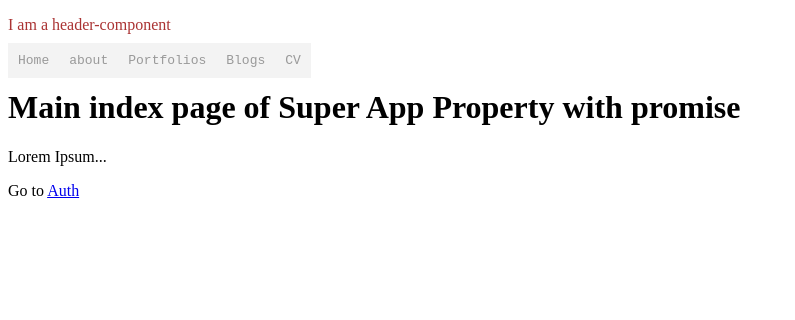
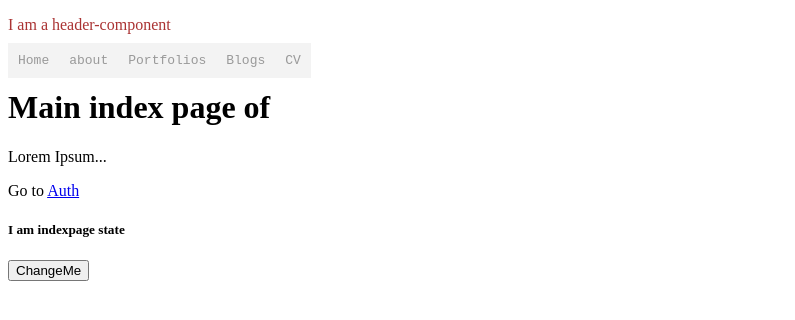
Before and after one commit to gitfilix/next_js_tryout, a Next.js app: page / in a window 1280 px wide. Shown: the top 320 px of the page, without its empty margins (0-795 px from the left). Built offline with nearby package versions, Linux system fonts and the light colour scheme.

Commit message:
state update L14

```diff
--- a/pages/index.js
+++ b/pages/index.js
@@ -5,19 +5,15 @@ import BaseLayout from '../components/layouts/BaseLayout';
 
 // class based component
 class indexPage extends Component {
-    // special (async) Lifecycle hook: get initial props
-    // static appName Component: define with getInitialProps
-    static getInitialProps(context) {
-        // logs out in terminal:
-        console.log("context of getInitialProps:",context);
-        const promise = new Promise((resolve, reject) => {
-            setTimeout(() => {
-                resolve({ appName: "Super App Property with promise" });
-            }, 1000);
-        });
-    return promise;
-}
 
+    constructor() {
+        super();
+
+        this.state = {
+            title: 'I am indexpage state'
+        }
+        console.log('constructor');
+    }
 
     //retrun jsx
     render () {
@@ -26,6 +22,8 @@ class indexPage extends Component {
                 <h1>Main index page of {this.props.appName}</h1>
                 <p>Lorem Ipsum... </p>
                 <p>Go to <Link href='/auth'><a>Auth</a></Link></p>
+                <h5>{this.state.title}</h5>
+                <button onClick={ ()=> {this.setState({title: ' I am updated page state'})}}> ChangeMe </button>
             </BaseLayout>
         );
     }
```
